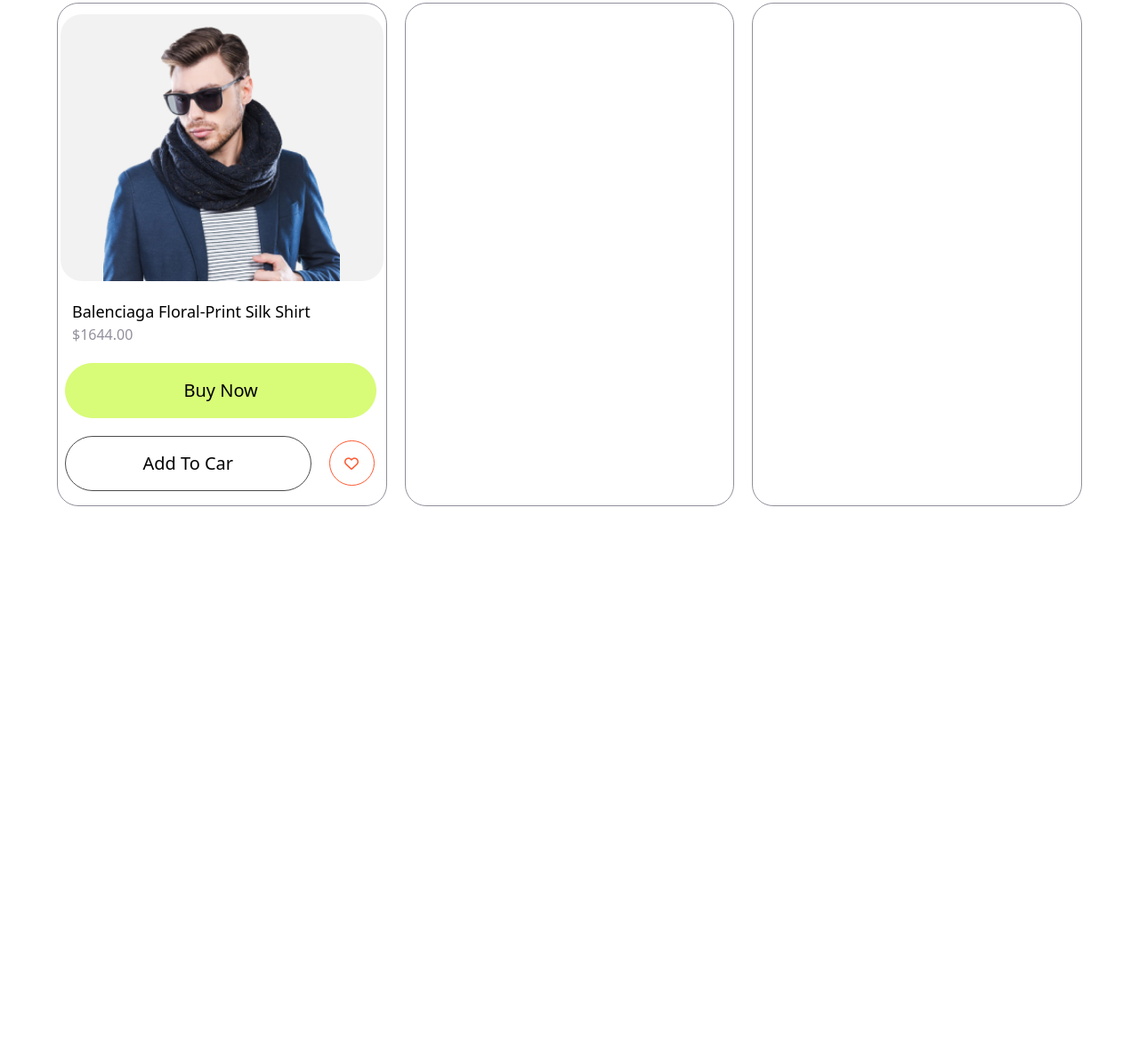
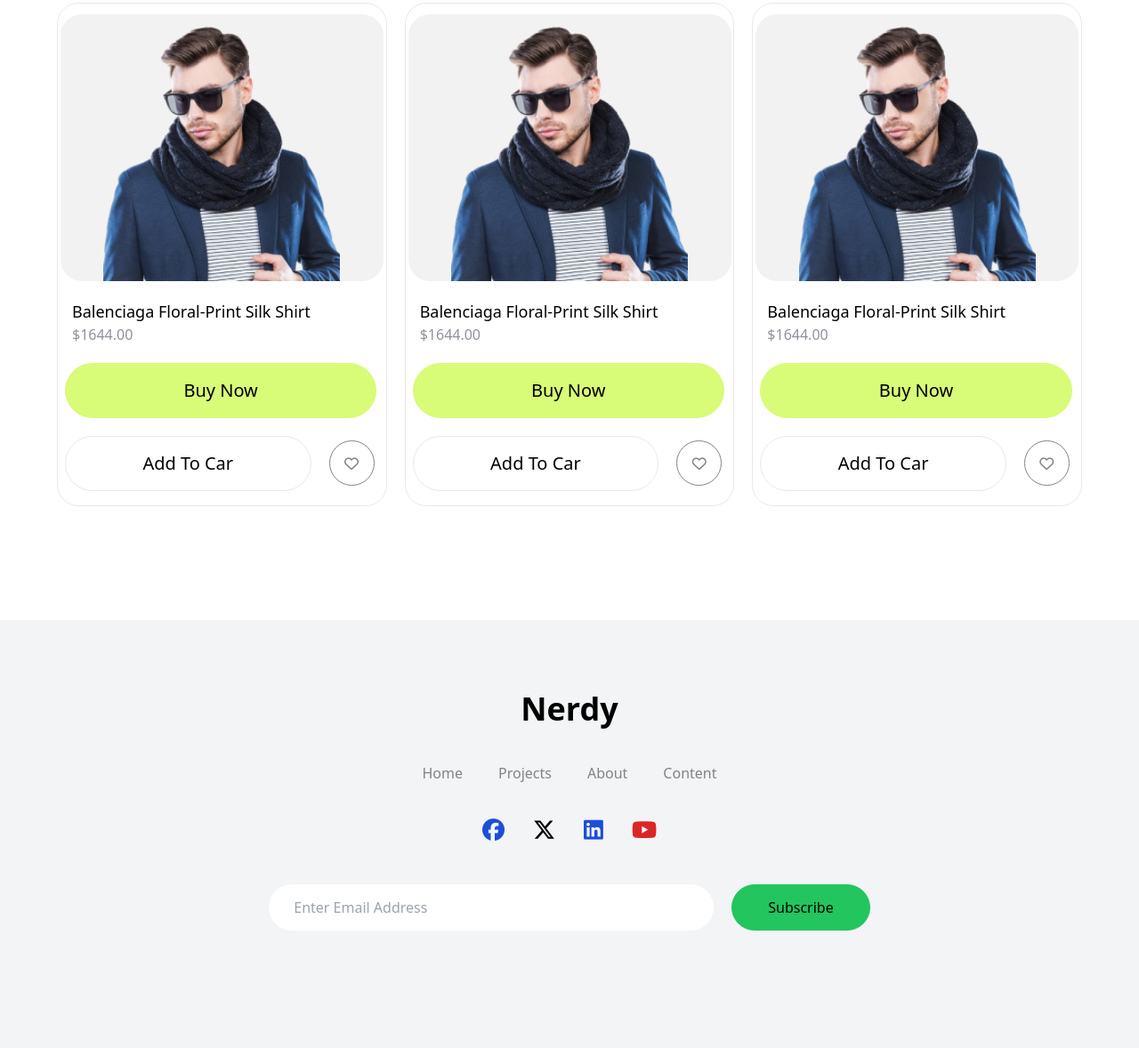
Before and after one commit to ab14702580/task-project, a website: page src/index.html in a window 1280 px wide. Shown: the part 830-2008 px from the top of the page at 89% size. Before the commit the page ends 1399 px from the top, so only its background shows below. Drawn offline with Linux system fonts and the light colour scheme.

Commit message:
add section

```diff
--- a/src/index.html
+++ b/src/index.html
@@ -13,14 +13,14 @@
         <div class="pt-5 flex justify-between w-[100%] items-center">
             <div class="font-bold text-3xl capitalize"><p>nerdy</p></div>
             <div>
-                <ul class="text-[#858383] font-medium capitalize flex gap-10 hover:text-green-700 duration-300">
+                <ul class="text-[#858383] font-medium capitalize flex gap-10">
                     <li><a href="#" class="hover:text-red-700 duration-300">home</a></li>
                     <li><a href="#" class="hover:text-red-700 duration-300">projects</a></li>
                     <li><a href="#" class="hover:text-red-700 duration-300">about</a></li>
                     <li><a href="#" class="hover:text-red-700 duration-300">content</a></li>
                 </ul>
             </div>
-            <button class="capitalize py-3 px-10 bg-[#D8FB78] font-bold text-xl rounded-full border-[1px] border-solid border-green-500 hover:bg-transparent duration-300">buy now</button>
+            <button class="capitalize py-3 px-10 bg-[#D8FB78] font-bold text-xl rounded-full border-[1px] border-solid border-[#D8FB78] hover:bg-transparent duration-300">buy now</button>
         </div>
         <div class="w-[100%] flex justify-between mt-20">
             <div>
@@ -32,13 +32,13 @@
             </div>
         </div>
     </header>
-    <aside class="mt-20 w-[90%] mx-auto">
+    <aside class="mt-20 w-[90%] mx-auto mb-32">
         <div>
             <h1 class="text-center text-[32px] font-bold mb-5">Best Selling Products</h1>
             <p class="text-center w-[827px] mx-auto font-medium text-[#09080FB2]">Unlock your potential with Phitron's Online Judge, a dynamic platform for honing your coding skills through a diverse range of challenges for all experience levels.</p>
         </div>
         <div class="w-[100%] mx-auto flex gap-5">
-            <div class="w-[391px] h-[566px] border-[1px] border-solid border-[#626072b2] rounded-3xl mt-10">
+            <div class="w-[391px] h-[566px] border-[1px] border-solid border-[#E9E9E9] rounded-3xl mt-10">
                 <div class="w-[363px] h-[300px] bg-[#0F0F0F0D] mx-auto flex justify-center mt-3 rounded-3xl">
                     <img src="../assets/image2.png" alt="image here">
                 </div>
@@ -49,13 +49,63 @@
                 <div>
                     <button class="w-[95%] ml-2 py-4 mt-5 mb-5 bg-[#D8FB78] rounded-full font-medium text-xl capitalize border-[1px] border-solid border-[#D8FB78] hover:bg-transparent duration-300">buy now</button>
                     <div class="flex items-center gap-5">
-                    <button class="w-[75%] ml-2 py-4 rounded-full font-medium text-xl capitalize border-[1px] border-solid border-[#4C4C4C]">Add to car</button><span class="group/icon1 w-[51px] h-[51px] rounded-full border-[1px] border-solid border-[#FF582F] grid place-items-center text-[#FF582F] cursor-pointer"> <i class="fa-regular fa-heart opacity-100 z-10 group-hover/icon1:opacity-0 group-hover/icon1:hidden duration-500"></i> <i class="fa-solid fa-heart text-[#FF582F] hidden opacity-0 group-hover/icon1:opacity-100 group-hover/icon1:inline-block duration-500"></i></span>
+                    <button class="w-[75%] ml-2 py-4 rounded-full font-medium text-xl capitalize border-[1px] border-solid border-[#E9E9E9] hover:bg-green-500 hover:border-green-500 duration-300">Add to car</button><span class="group/icon1 w-[51px] h-[51px] rounded-full border-[1px] border-solid border-[#858383] hover:border-[#FF582F] duration-300 grid place-items-center text-[#858383] hover:text-[#FF582F] cursor-pointer relative"> <i class="fa-regular fa-heart opacity-100 z-10 group-hover/icon1:opacity-0 group-hover/icon1:hidden duration-500"></i> <i class="fa-solid fa-heart text-[#FF582F] group-hover/icon1:opacity-100 duration-500 absolute text-center inline-block opacity-0"></i></span>
                 </div>
                 </div>
             </div>
-            <div class="w-[391px] h-[566px] border-[1px] border-solid border-[#626072b2] rounded-3xl mt-10"></div>
-            <div class="w-[391px] h-[566px] border-[1px] border-solid border-[#626072b2] rounded-3xl mt-10"></div>
+            <div class="w-[391px] h-[566px] border-[1px] border-solid border-[#E9E9E9] rounded-3xl mt-10">
+                <div class="w-[363px] h-[300px] bg-[#0F0F0F0D] mx-auto flex justify-center mt-3 rounded-3xl">
+                <img src="../assets/image2.png" alt="image here">
+            </div>
+            <div class="pl-4 pt-5">
+                <p class="font-medium text-lg">Balenciaga Floral-Print Silk Shirt</p>
+                <p class="font-medium text-[#626072b2]">$1644.00</p>
+            </div>
+            <div>
+                <button class="w-[95%] ml-2 py-4 mt-5 mb-5 bg-[#D8FB78] rounded-full font-medium text-xl capitalize border-[1px] border-solid border-[#D8FB78] hover:bg-transparent duration-300">buy now</button>
+                <div class="flex items-center gap-5">
+                <button class="w-[75%] ml-2 py-4 rounded-full font-medium text-xl capitalize border-[1px] border-solid border-[#E9E9E9] hover:bg-green-500 hover:border-green-500 duration-300">Add to car</button><span class="group/icon1 w-[51px] h-[51px] rounded-full border-[1px] border-solid border-[#858383] hover:border-[#FF582F] duration-300 grid place-items-center text-[#858383] hover:text-[#FF582F] cursor-pointer relative"> <i class="fa-regular fa-heart opacity-100 z-10 group-hover/icon1:opacity-0 group-hover/icon1:hidden duration-500"></i> <i class="fa-solid fa-heart text-[#FF582F] group-hover/icon1:opacity-100 duration-500 absolute text-center inline-block opacity-0"></i></span>
+            </div>
+            </div>
+        </div>
+            <div class="w-[391px] h-[566px] border-[1px] border-solid border-[#E9E9E9] rounded-3xl mt-10"><div class="w-[363px] h-[300px] bg-[#0F0F0F0D] mx-auto flex justify-center mt-3 rounded-3xl">
+                <img src="../assets/image2.png" alt="image here">
+            </div>
+            <div class="pl-4 pt-5">
+                <p class="font-medium text-lg">Balenciaga Floral-Print Silk Shirt</p>
+                <p class="font-medium text-[#626072b2]">$1644.00</p>
+            </div>
+            <div>
+                <button class="w-[95%] ml-2 py-4 mt-5 mb-5 bg-[#D8FB78] rounded-full font-medium text-xl capitalize border-[1px] border-solid border-[#D8FB78] hover:bg-transparent duration-300">buy now</button>
+                <div class="flex items-center gap-5">
+                <button class="w-[75%] ml-2 py-4 rounded-full font-medium text-xl capitalize border-[1px] border-solid border-[#E9E9E9] hover:bg-green-500 hover:border-green-500 duration-300">Add to car</button><span class="group/icon1 w-[51px] h-[51px] rounded-full border-[1px] border-solid border-[#858383] hover:border-[#FF582F] duration-300 grid place-items-center text-[#858383] hover:text-[#FF582F] cursor-pointer relative"> <i class="fa-regular fa-heart opacity-100 z-10 group-hover/icon1:opacity-0 group-hover/icon1:hidden duration-500"></i> <i class="fa-solid fa-heart text-[#FF582F] group-hover/icon1:opacity-100 duration-500 absolute text-center inline-block opacity-0"></i></span>
+            </div>
+            </div>
+            </div>
         </div>
     </aside>
+    <nav class="h-[481px] bg-[#F2F4F6]">
+            <div class="font-bold text-4xl capitalize text-center pt-20"><p>nerdy</p></div>
+            <div class="flex justify-center w-full mt-10">
+                <ul class="text-[#858383] font-medium capitalize flex gap-10">
+                    <li><a href="#" class="hover:text-red-700 duration-300">home</a></li>
+                    <li><a href="#" class="hover:text-red-700 duration-300">projects</a></li>
+                    <li><a href="#" class="hover:text-red-700 duration-300">about</a></li>
+                    <li><a href="#" class="hover:text-red-700 duration-300">content</a></li>
+                </ul>
+            </div>
+            <div class="flex justify-center w-full gap-8 mt-10 text-[25px]">
+                <i class="fa-brands fa-facebook text-blue-700 cursor-pointer"></i>
+                <i class="fa-brands fa-x-twitter cursor-pointer"></i>
+                <i class="fa-brands fa-linkedin text-blue-700 cursor-pointer"></i>
+                <i class="fa-brands fa-youtube text-red-600 cursor-pointer"></i>
+            </div>
+            <form action="#" method="post">
+            <div class="mt-12 flex w-full justify-center">
+                <input type="email" class="w-[500px] h-[52px] rounded-full placeholder:capitalize font-medium px-7 border-none outline-none text-[#858383]" placeholder="enter email address" required>
+                <button class="capitalize px-10 py-3 rounded-full bg-green-500 font-medium ml-5 hover:bg-transparent border-[1px] border-solid border-green-500 duration-300">subscribe</button>
+            </div>
+        </form>
+    </nav>
 </body>
 </html>
```
Also changed, not shown: src/output.css.
